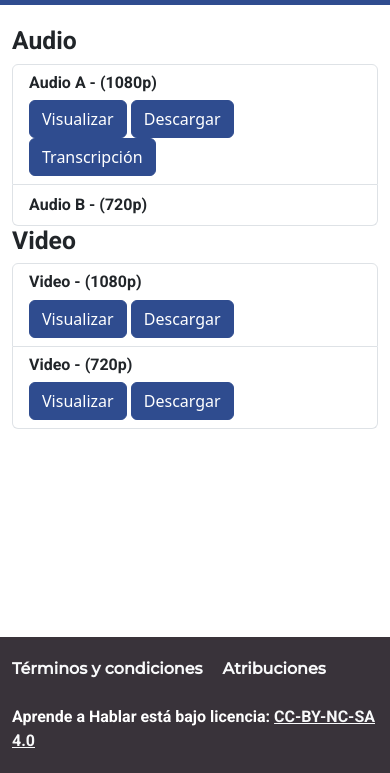
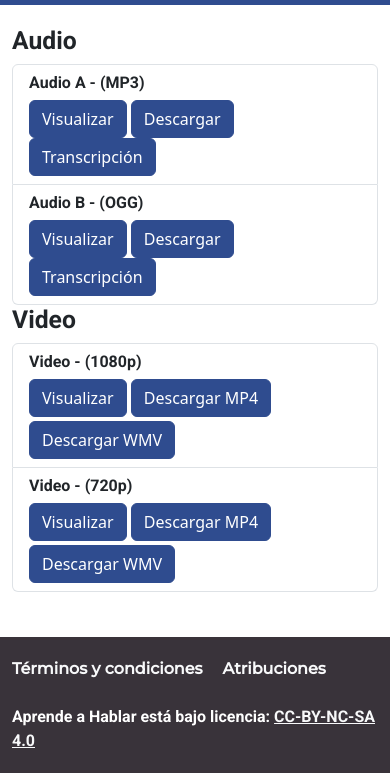
Before and after one commit to jorgetamaral/AprendeHablarBoostrap, a plain HTML site: page recursos.html in a window 390 px wide. Shown: the part 71-844 px from the top of the page. Drawn offline with Linux system fonts and the light colour scheme.

Commit message:
Pequeños arreglos responsive recursos

```diff
--- a/recursos.html
+++ b/recursos.html
@@ -47,14 +47,22 @@
                   <h2 class="fontTitulos">Audio</h2>
                   <ul class="list-group">
                     <li class="list-group-item">
-                        <h6 class="fontTitulos">Audio A - (1080p)</h6>
+                        <h6 class="fontTitulos">Audio A - (MP3)</h6>
                         <div class="mt-1">
                             <a class="btn btn-primary" href="assets/audio/Podcast_audio.mp3">Visualizar</a>
                             <a class="btn btn-primary" href="assets/audio/Podcast_audio.mp3" download="Podcast_audio.mp3">Descargar</a>
                             <a class="btn btn-primary" href="transcripcion_podcast.html">Transcripción</a>
                         </div>
                     </li>
-                    <li class="list-group-item fontTitulos" >Audio B - (720p)</li>
+
+                    <li class="list-group-item">
+                        <h6 class="fontTitulos">Audio B - (OGG)</h6>
+                        <div class="mt-1">
+                            <a class="btn btn-primary" href="assets/audio/Podcast_audio.ogg">Visualizar</a>
+                            <a class="btn btn-primary" href="assets/audio/Podcast_audio.ogg" download="Podcast_audio.ogg">Descargar</a>
+                            <a class="btn btn-primary" href="transcripcion_podcast.html">Transcripción</a>
+                        </div>
+                    </li>
                   </ul>
               </div>
               <div class="col-sm">
@@ -63,12 +71,14 @@
                     <li class="list-group-item">
                         <h6 class="fontTitulos">Video - (1080p)</h6>
                         <a class="btn btn-primary" href="assets/video/aah_1080.mp4">Visualizar</a>
-                        <a class="btn btn-primary" href="assets/video/aah_720.mp4" download="assets/video/aah_720.mp4">Descargar</a>
+                        <a class="btn btn-primary" href="assets/video/aah_1080.mp4" download="assets/video/aah_1080.mp4">Descargar MP4</a>
+                        <a class="btn btn-primary mt-md-0 mt-1" href="assets/video/aah_1080.wmv" download="assets/video/aah_1080.wmv">Descargar WMV</a>
                     </li>
                     <li class="list-group-item" >
                         <h6 class="fontTitulos">Video - (720p)</h6>
                         <a class="btn btn-primary" href="assets/video/aah_720.mp4">Visualizar</a>
-                        <a class="btn btn-primary" href="assets/video/aah_720.mp4" download="aah_720.mp4">Descargar</a>
+                        <a class="btn btn-primary" href="assets/video/aah_720.mp4" download="assets/video/aah_720.mp4">Descargar MP4</a>
+                        <a class="btn btn-primary mt-md-0 mt-1" href="assets/video/aah_720.wmv" download="assets/video/aah_720.wmv">Descargar WMV</a>
                     </li>
                       <!-- Añade más calidades aquí -->
                   </ul>
```
